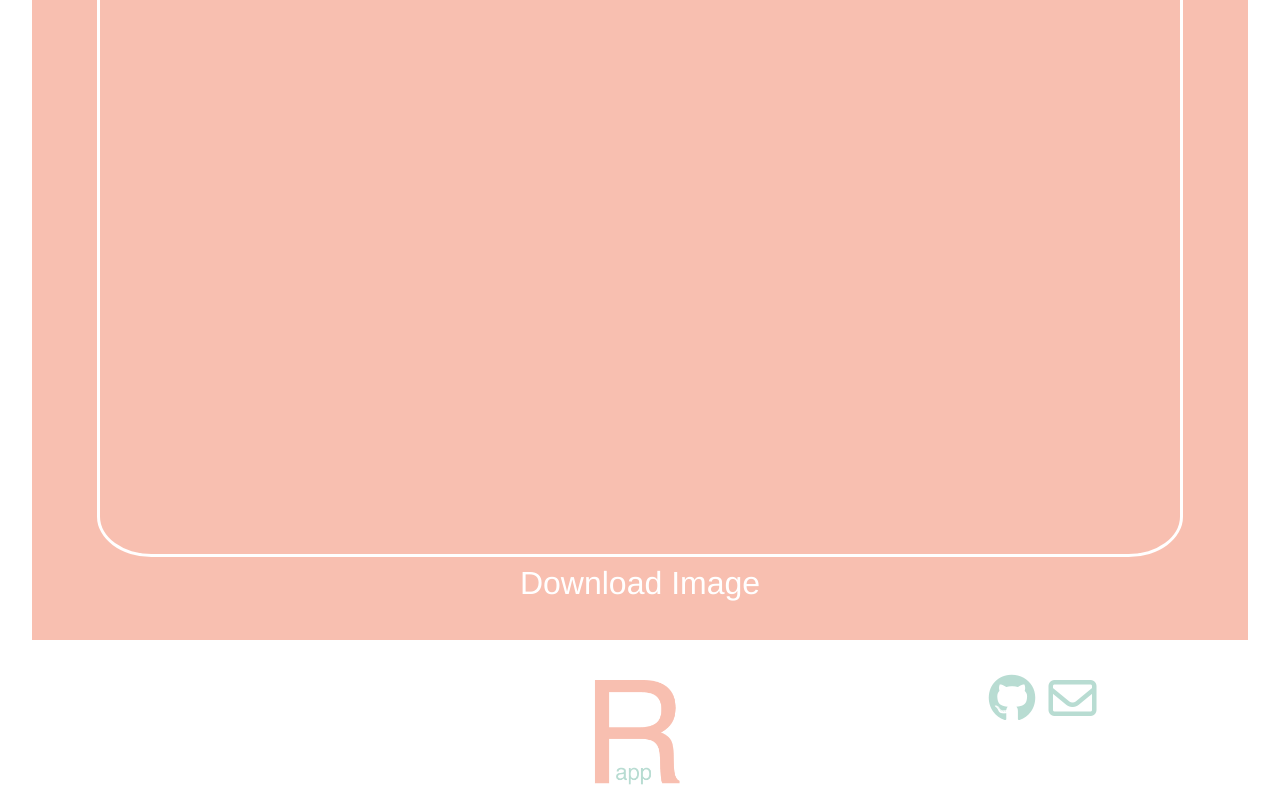
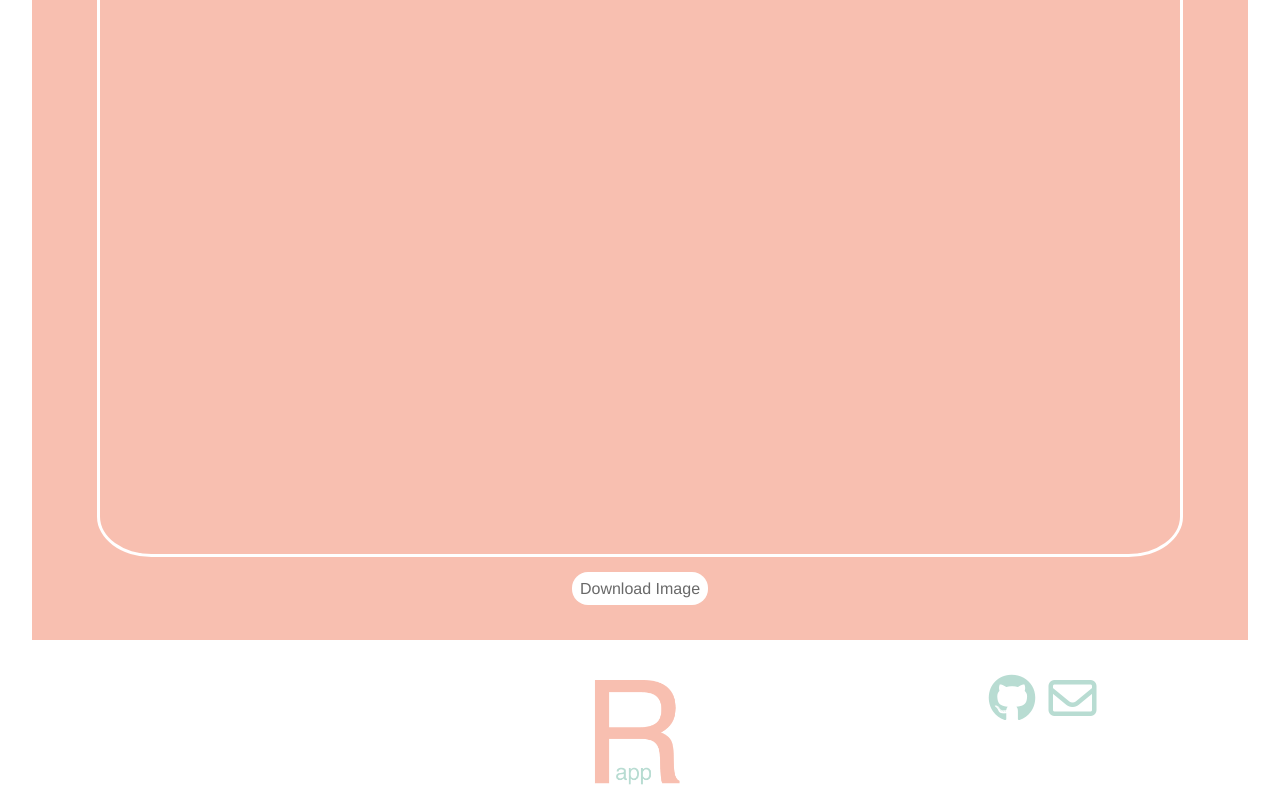
Before and after one commit to roosap/portfolio_site, a React (Create React App) app: page / in a window 1280 px wide. Shown: the part 972-1772 px from the top of the page. Built offline with nearby package versions, Linux system fonts and the light colour scheme.

Commit message:
Style download button

```diff
--- a/src/App.css
+++ b/src/App.css
@@ -86,6 +86,14 @@ header > h4 {
   margin-top: 2em;
 }
 
+#download-button {
+  font-size: 0.5em;
+  background-color: white;
+  color: dimgrey;
+  padding: 0.5em 0.5em;
+  border-radius: 1em;
+}
+
 footer {
   display: grid;
   grid-template-columns: 1fr 1fr 1fr;
--- a/src/components/Canvas.js
+++ b/src/components/Canvas.js
@@ -82,7 +82,7 @@ const Canvas = () => {
                     onMouseUp={handleMouseUp}>
                         <h6>Sorry, your browser doesn't support this element!</h6>
                 </canvas>
-                <a ref={downloadLinkRef} download='myDrawing.png' onClick={createDownload}>Download Image</a>
+                <a ref={downloadLinkRef} id="download-button" download='myDrawing.png' onClick={createDownload}>Download Image</a>
         </div>
      );
 }
```
